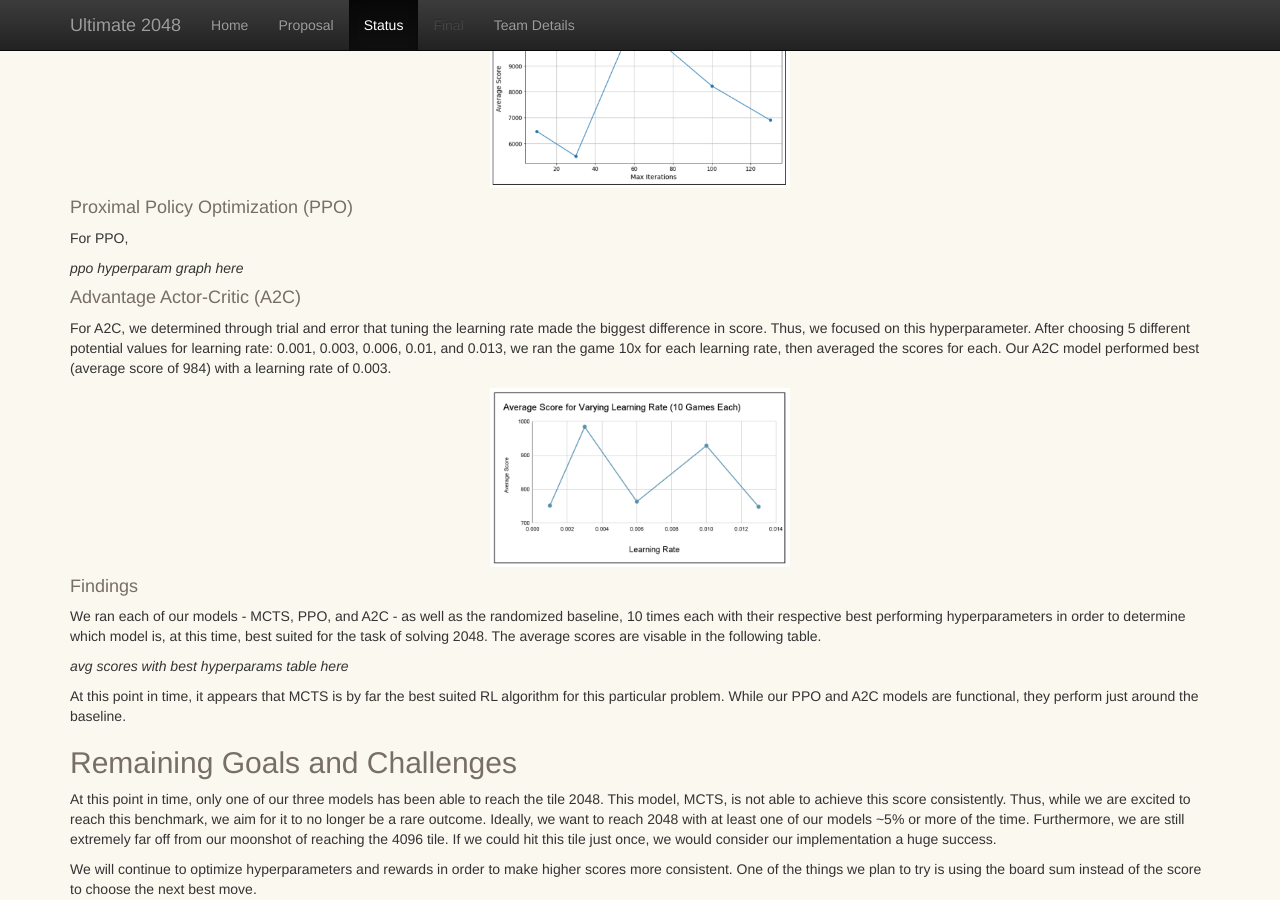
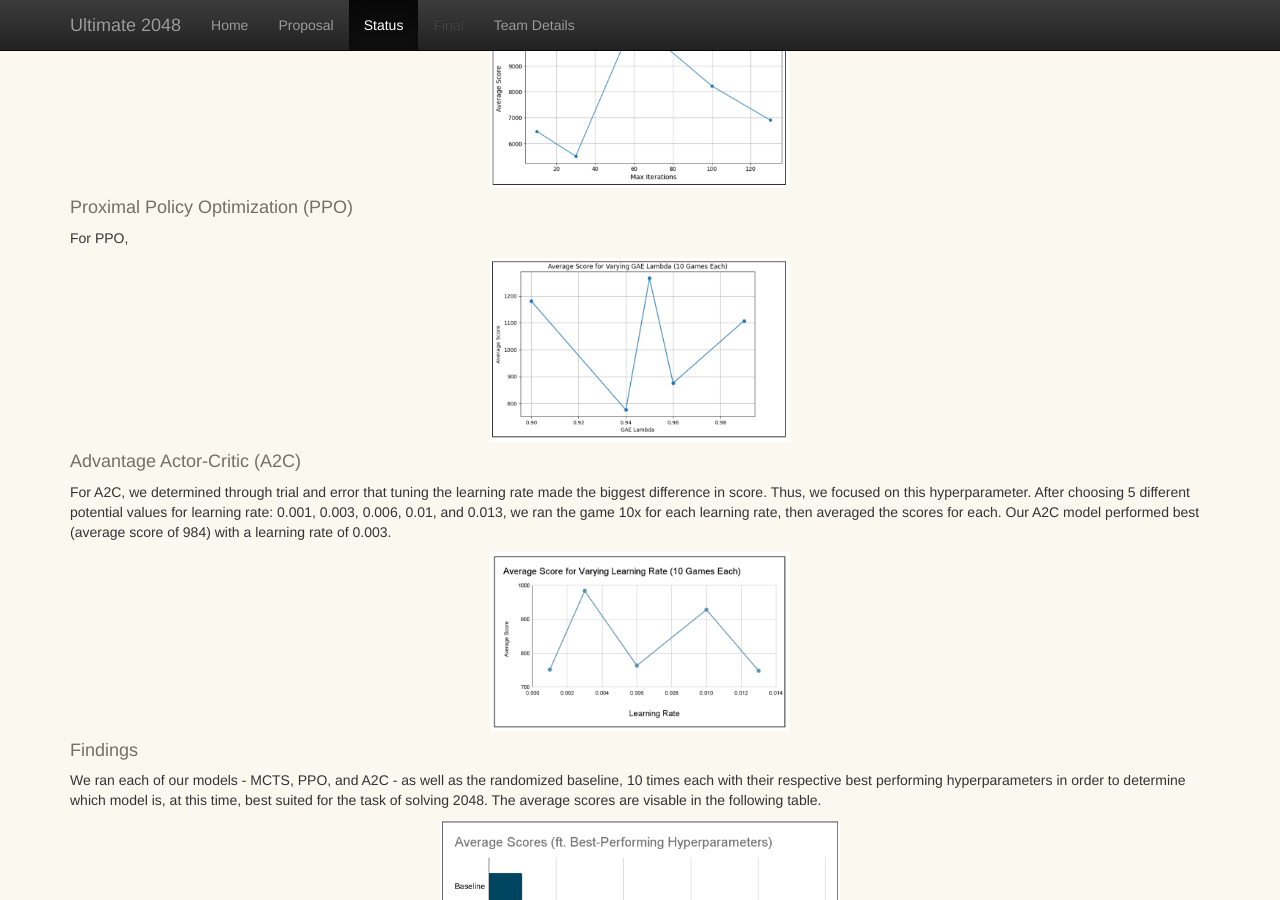
Before and after one commit to AnthonyCusi/ultimate-2048, a Jekyll site: the page built from docs/status.md, in a window 1280 px wide and 900 px high, scrolled down 2183 px. Built offline with Jekyll 4.4.1, drawn with Linux system fonts in a browser that asks for light colours.

Commit message:
remaining graph + table

```diff
--- a/docs/status.md
+++ b/docs/status.md
@@ -68,7 +68,9 @@
 #### Proximal Policy Optimization (PPO)
 For PPO,
 
-*ppo hyperparam graph here*
+<div style="text-align: center;">
+<img src="images/PPOAvgScoreVaryingGAELambda.png" alt="A2C Avg Score Varying Learning Rate" width="300">
+</div>
 
 #### Advantage Actor-Critic (A2C)
 For A2C, we determined through trial and error that tuning the learning rate made the biggest difference in score.  Thus, we focused on this hyperparameter.  After choosing 5 different potential values for learning rate: 0.001, 0.003, 0.006, 0.01, and 0.013, we ran the game 10x for each learning rate, then averaged the scores for each.  Our A2C model performed best (average score of 984) with a learning rate of 0.003.
@@ -80,7 +82,9 @@
 #### Findings
 We ran each of our models - MCTS, PPO, and A2C - as well as the randomized baseline, 10 times each with their respective best performing hyperparameters in order to determine which model is, at this time, best suited for the task of solving 2048.  The average scores are visable in the following table.
 
-*avg scores with best hyperparams table here*
+<div style="text-align: center;">
+<img src="images/AvgScoreAllModels.png" alt="A2C Avg Score Varying Max Iterations" width="400"/>
+</div>
 
 At this point in time, it appears that MCTS is by far the best suited RL algorithm for this particular problem.  While our PPO and A2C models are functional, they perform just around the baseline.
 
```
Also changed, not shown: docs/images/AvgScoreAllModels.png (added), docs/images/PPOAvgScoreVaryingGAELambda.png (added), 2 other files.
